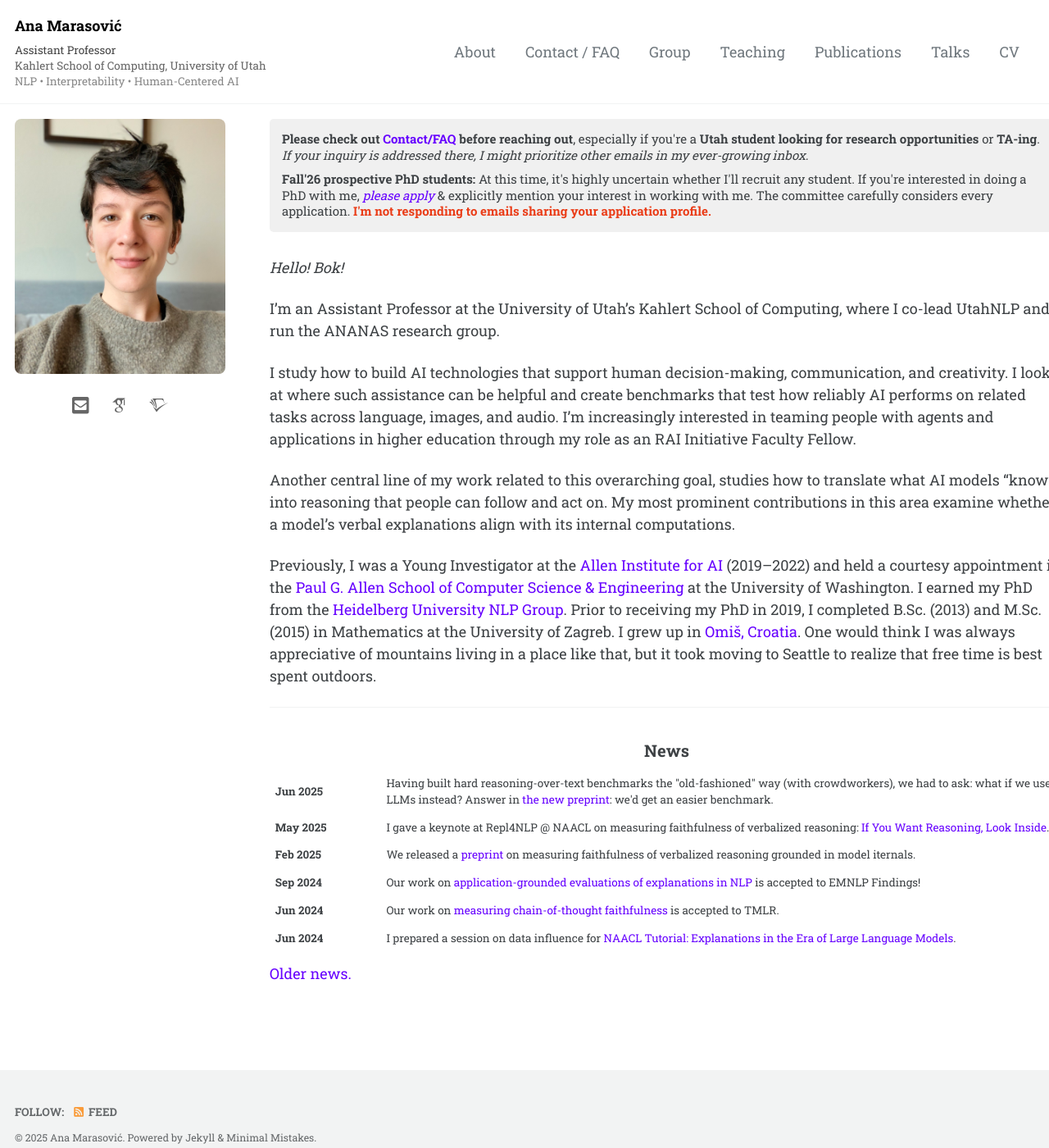
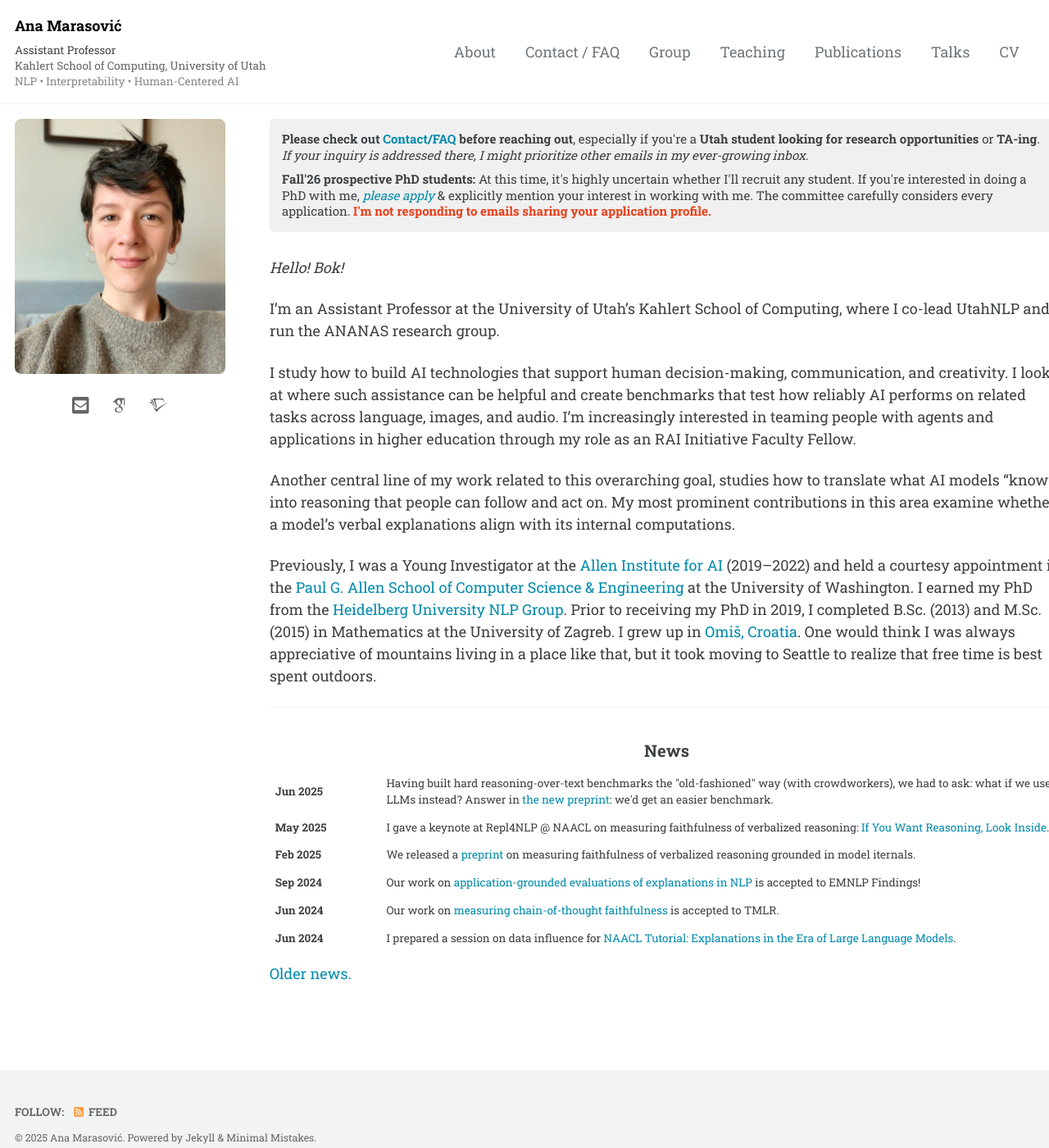
Before and after one commit to amarasovic/amarasovic.github.io, a Jekyll site: the page built from index.md, in a window 1280 px wide and 1400 px high. Shown: the whole window at 82% size. Built offline with Jekyll 4.4.1, drawn with Linux system fonts in a browser that asks for light colours; cached includes are drawn as plain includes; some web fonts are replaced; a script that is not in the unit is left out.

Commit message:
Update link color to professional teal (#008AAC)
🤖 Generated with [Claude Code](https://claude.ai/code)

Co-Authored-By: Claude <noreply@anthropic.com>

```diff
--- a/assets/css/main.scss
+++ b/assets/css/main.scss
@@ -7,7 +7,7 @@
 @import url('https://fonts.googleapis.com/css2?family=Roboto+Slab:wght@300;400;500;700&display=swap');
 @import url('https://cdn.jsdelivr.net/gh/jpswalsh/academicons@1/css/academicons.min.css');
 
-$link-color: #6600ff;
+$link-color: #008AAC;
 $text-decoration: none;
 
 $sans-serif: "Roboto Slab", Georgia, Times, serif;
```
